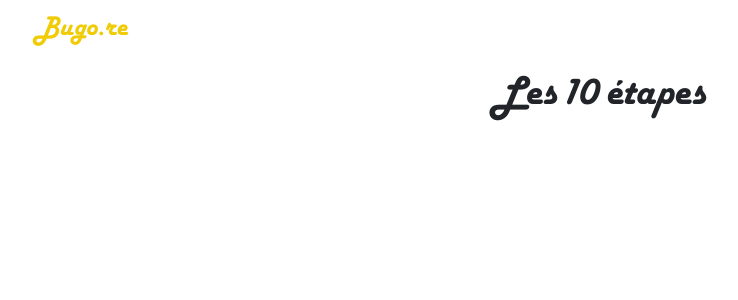
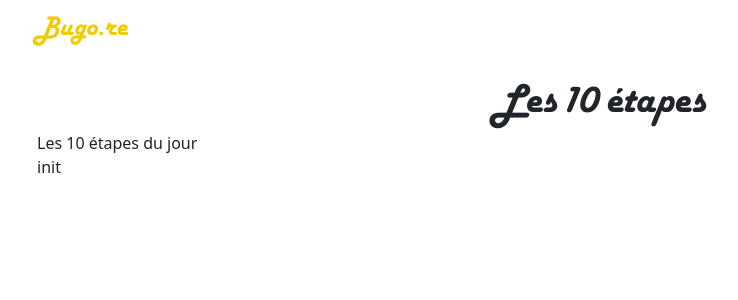
Before and after one commit to HugoBourniche/phase10-front, an Angular app: page / in a window 1280 px wide. Shown: the top 300 px of the page, without its empty margins (39-777 px from the left). Built offline with nearby package versions, Linux system fonts and the light colour scheme; no server answers.

Commit message:
[FTR-1] add phases component and back api service

```diff
--- a/src/app/content/content.component.html
+++ b/src/app/content/content.component.html
@@ -1,3 +1,4 @@
 <div class="container">
-  <div class="title moving-colors">Les 10 étapes</div>
+  <div class="title moving-colors mt-2">Les 10 étapes</div>
+  <app-phases [title]="'Les 10 étapes du jour'"></app-phases>
 </div>
--- /dev/null
+++ b/src/app/phases/phases.component.html
@@ -0,0 +1,4 @@
+<div class="phases-container">
+  <div class="title">{{ title }}</div>
+  <div>{{ database }}</div>
+</div>
--- /dev/null
+++ b/src/app/phases/phases.component.ts
@@ -0,0 +1,36 @@
+import { Component, Input, OnInit } from '@angular/core';
+import { BackApiService } from '../../services/back-api.service';
+
+@Component({
+  selector: 'app-phases',
+  templateUrl: './phases.component.html',
+  styleUrls: ['./phases.component.less'],
+})
+export class PhasesComponent implements OnInit {
+  // *****************************************************************************************************************
+  // VARIABLES
+  // *****************************************************************************************************************
+
+  @Input() title: string = '';
+  @Input() numberPhases: number = 10;
+
+  public database: string = 'init';
+
+  // *****************************************************************************************************************
+  // CONSTRUCTOR
+  // *****************************************************************************************************************
+
+  constructor(private backend: BackApiService) {}
+
+  // *****************************************************************************************************************
+  // ANGULAR LIFE CYCLE
+  // *****************************************************************************************************************
+
+  ngOnInit(): void {
+    console.log('ngOnInit');
+    this.backend.fetchPhases(this.numberPhases).subscribe((phases) => {
+      console.log(phases);
+      this.database = phases as string;
+    });
+  }
+}
--- a/src/environments/environment.ts
+++ b/src/environments/environment.ts
@@ -4,7 +4,7 @@
 
 export const environment = {
   production: false,
-  back: 'http://localhost:9010',
+  back: 'http://localhost:9010/',
 };
 
 /*
--- /dev/null
+++ b/src/services/back-api.service.ts
@@ -0,0 +1,24 @@
+import { Injectable } from '@angular/core';
+import { HttpClient } from '@angular/common/http';
+import { FETCH_PHASES_URL } from '../utils/constants';
+
+@Injectable({
+  providedIn: 'root',
+})
+export class BackApiService {
+  // *****************************************************************************************************************
+  // CONSTRUCTOR
+  // *****************************************************************************************************************
+
+  constructor(private httpClient: HttpClient) {}
+
+  // *****************************************************************************************************************
+  // FETCH FROM PHASES BACKEND
+  // *****************************************************************************************************************
+
+  public fetchPhases(numberPhases: number) {
+    return this.httpClient.get(FETCH_PHASES_URL, {
+      params: { numberPhases: numberPhases },
+    });
+  }
+}
--- /dev/null
+++ b/src/utils/constants.ts
@@ -0,0 +1,5 @@
+import { environment } from '../environments/environment';
+
+export const BACK_URL = environment.back;
+
+export const FETCH_PHASES_URL = BACK_URL + 'phase10/phases';
```
Also changed, not shown: src/app/app.module.ts (+11 -3 lines), src/app/phases/phases.component.less (added).
